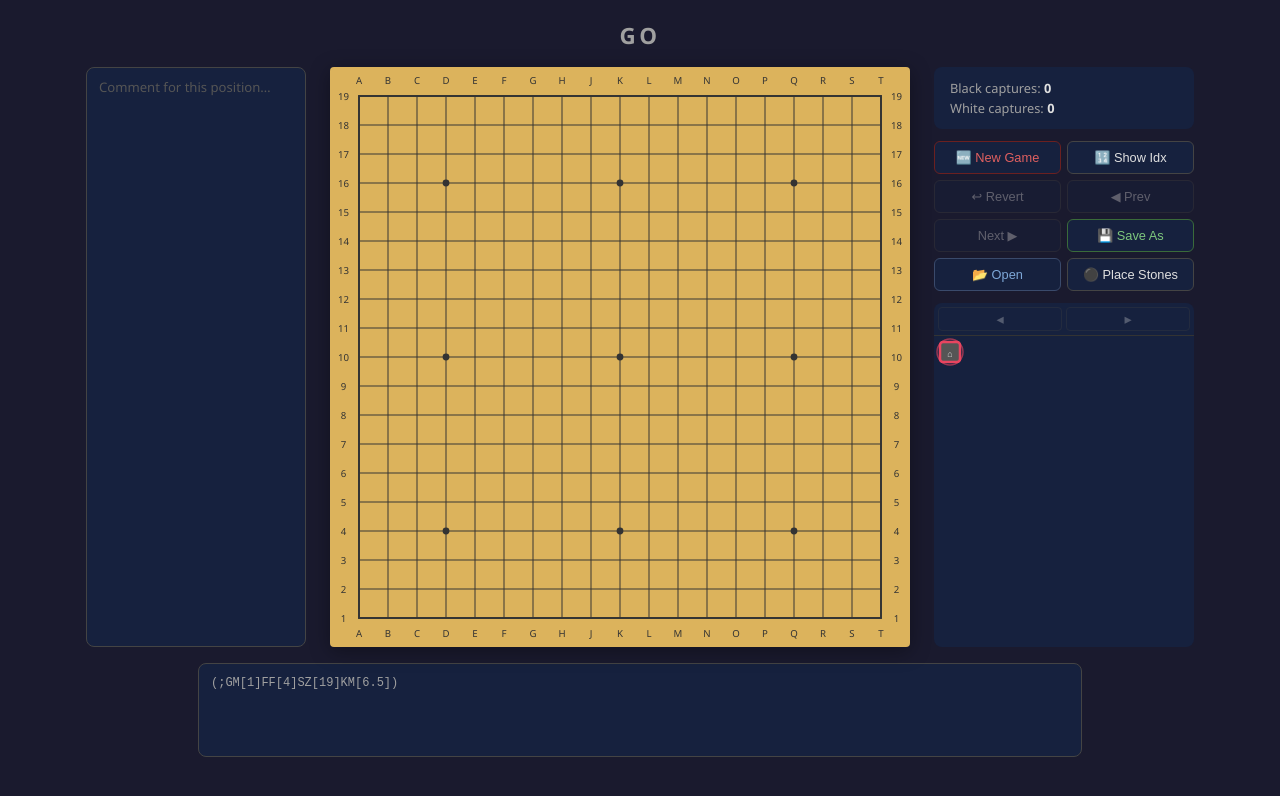
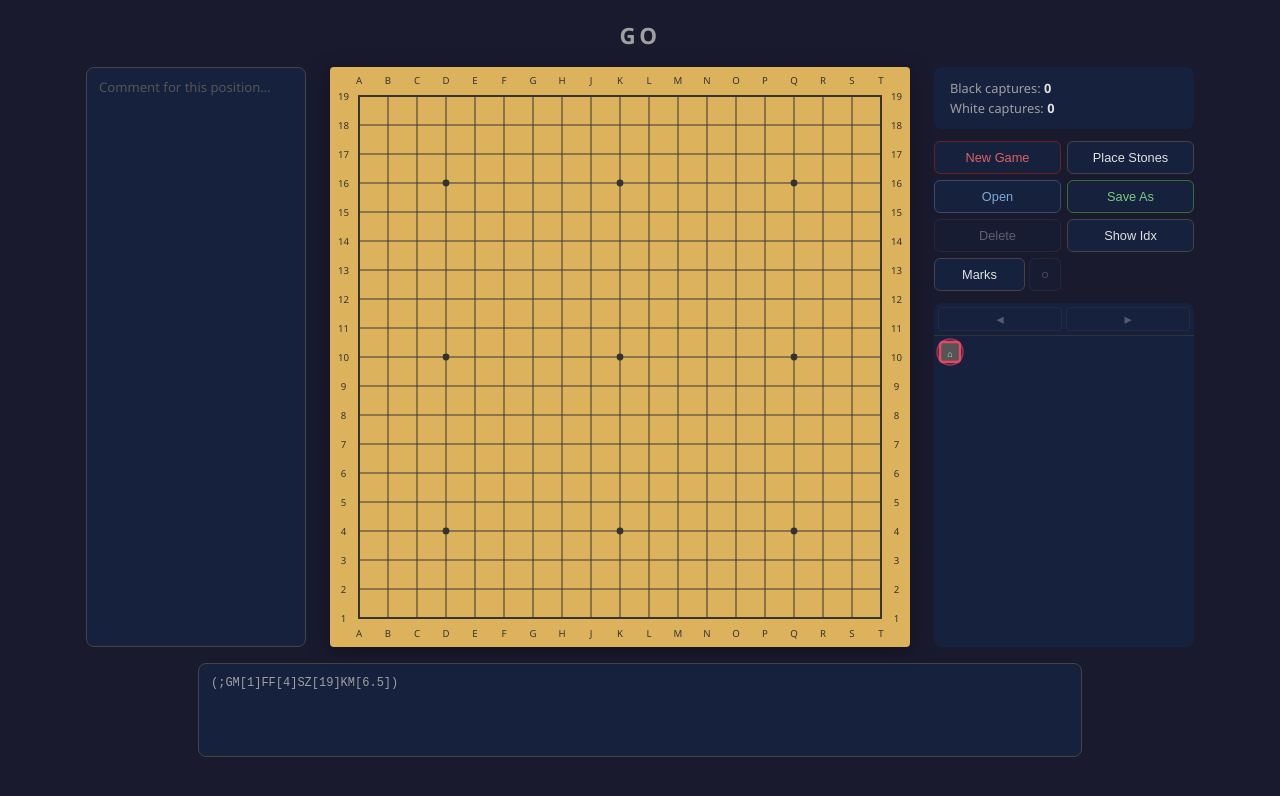
Before and after one commit to zijianz/GoVine, a React (Vite) app: page / in a window 1280 px wide. Shown: the top 796 px of the page. Built offline with nearby package versions, Linux system fonts and the light colour scheme.

Commit message:
allow adding marks and shades

```diff
--- a/src/App.tsx
+++ b/src/App.tsx
@@ -1,6 +1,6 @@
 import { useCallback, useMemo } from 'react';
 import { useGame } from './hooks/useGame';
-import { canRevert, canNavigateBackward, canNavigateForward } from './state/gameReducer';
+import { canDelete } from './state/gameReducer';
 import { generateSGF } from './core/sgf';
 import Board from './components/Board';
 import Controls from './components/Controls';
@@ -12,10 +12,8 @@ export default function App() {
   const {
     state,
     placeStone,
-    revert,
+    deleteNode,
     navigateTo,
-    navigateBackward,
-    navigateForward,
     toggleMoveNumbers,
     clearError,
     setError,
@@ -27,6 +25,9 @@ export default function App() {
     loadSGF,
     newGame,
     saveSGF,
+    toggleMarksMode,
+    setMarkType,
+    placeMark,
   } = useGame();
 
   const handleOpenFile = useCallback(
@@ -43,11 +44,16 @@ export default function App() {
     [setError]
   );
 
-  const canRevertNow = canRevert(state);
+  const canDeleteNow = canDelete(state);
   const comment = state.nodeComments.get(state.currentNodeId) ?? '';
+  const currentNodeMarks = state.treeNodes.get(state.currentNodeId)?.marks;
 
-  // Click handler: setup mode vs play mode
-  const handleCellClick = state.setupMode ? placeSetupStone : placeStone;
+  // Click handler: setup mode → marks mode → play mode
+  const handleCellClick = state.setupMode
+    ? placeSetupStone
+    : state.marksMode
+      ? placeMark
+      : placeStone;
 
   // Live SGF preview
   const sgfPreview = useMemo(
@@ -76,21 +82,19 @@ export default function App() {
           currentPlayer={state.setupMode ? state.setupColor : state.currentPlayer}
           error={state.error}
           onErrorDismiss={clearError}
+          marks={currentNodeMarks}
+          marksMode={state.marksMode}
         />
         <div className="right-column">
           <Controls
             capturedByBlack={state.capturedByBlack}
             capturedByWhite={state.capturedByWhite}
             showMoveNumbers={state.showMoveNumbers}
-            canRevert={canRevertNow}
-            canNavigateBackward={canNavigateBackward(state)}
-            canNavigateForward={canNavigateForward(state)}
+            canDelete={canDeleteNow}
             moveCount={state.moveHistory.length}
             setupMode={state.setupMode}
             setupColor={state.setupColor}
-            onRevert={revert}
-            onNavigateBackward={navigateBackward}
-            onNavigateForward={navigateForward}
+            onDelete={deleteNode}
             onToggleMoveNumbers={toggleMoveNumbers}
             onSave={saveSGF}
             onOpenFile={handleOpenFile}
@@ -99,6 +103,10 @@ export default function App() {
             onEnterSetupMode={enterSetupMode}
             onSetSetupColor={setSetupColor}
             onFinishSetup={finishSetup}
+            marksMode={state.marksMode}
+            markType={state.markType}
+            onToggleMarksMode={toggleMarksMode}
+            onSetMarkType={setMarkType}
           />
           {!state.setupMode && (
             <BranchDiagram
@@ -106,7 +114,7 @@ export default function App() {
               currentNodeId={state.currentNodeId}
               rootId="root"
               onNavigate={navigateTo}
-              onDeleteLeaf={revert}
+              onDeleteLeaf={deleteNode}
             />
           )}
         </div>
--- a/src/components/Controls.css
+++ b/src/components/Controls.css
@@ -124,6 +124,38 @@
   display: none;
 }
 
+/* ── Marks control ── */
+
+.marks-control {
+  display: flex;
+  gap: 4px;
+}
+
+.marks-toggle {
+  flex: 1;
+  min-width: 0;
+}
+
+.mark-type-select {
+  flex: 0 0 32px;
+  padding: 8px 2px;
+  border: 1px solid #444;
+  border-radius: 6px;
+  background: var(--color-surface);
+  color: var(--color-text);
+  font-size: 0.85rem;
+  cursor: pointer;
+  text-align: center;
+  appearance: none;
+  -webkit-appearance: none;
+  -moz-appearance: none;
+}
+
+.mark-type-select:disabled {
+  opacity: 0.35;
+  cursor: not-allowed;
+}
+
 /* ── Setup mode ── */
 
 .setup-title {
--- a/src/components/Controls.tsx
+++ b/src/components/Controls.tsx
@@ -1,21 +1,17 @@
 import { useRef, useCallback } from 'react';
 import { parseSGFFile } from '../core/sgf';
-import type { SGFNode } from '../core/types';
+import type { SGFNode, MarkTool } from '../core/types';
 import './Controls.css';
 
 interface ControlsProps {
   capturedByBlack: number;
   capturedByWhite: number;
   showMoveNumbers: boolean;
-  canRevert: boolean;
-  canNavigateBackward: boolean;
-  canNavigateForward: boolean;
+  canDelete: boolean;
   moveCount: number;
   setupMode: boolean;
   setupColor: 'black' | 'white';
-  onRevert: () => void;
-  onNavigateBackward: () => void;
-  onNavigateForward: () => void;
+  onDelete: () => void;
   onToggleMoveNumbers: () => void;
   onSave: () => void;
   onOpenFile: (sgfRoot: SGFNode) => void;
@@ -24,21 +20,21 @@ interface ControlsProps {
   onEnterSetupMode: () => void;
   onSetSetupColor: (color: 'black' | 'white') => void;
   onFinishSetup: () => void;
+  marksMode: boolean;
+  markType: MarkTool;
+  onToggleMarksMode: () => void;
+  onSetMarkType: (markType: MarkTool) => void;
 }
 
 export default function Controls({
   capturedByBlack,
   capturedByWhite,
   showMoveNumbers,
-  canRevert,
-  canNavigateBackward,
-  canNavigateForward,
+  canDelete,
   moveCount,
   setupMode,
   setupColor,
-  onRevert,
-  onNavigateBackward,
-  onNavigateForward,
+  onDelete,
   onToggleMoveNumbers,
   onSave,
   onOpenFile,
@@ -47,6 +43,10 @@ export default function Controls({
   onEnterSetupMode,
   onSetSetupColor,
   onFinishSetup,
+  marksMode,
+  markType,
+  onToggleMarksMode,
+  onSetMarkType,
 }: ControlsProps) {
   const fileInputRef = useRef<HTMLInputElement>(null);
 
@@ -103,30 +103,28 @@ export default function Controls({
             className={`btn ${setupColor === 'black' ? 'active' : ''}`}
             onClick={() => onSetSetupColor('black')}
           >
-            ● Place Black
+            Place Black
           </button>
           <button
             className={`btn ${setupColor === 'white' ? 'active' : ''}`}
             onClick={() => onSetSetupColor('white')}
           >
-            ○ Place White
+            Place White
           </button>
           <button className="btn btn-save" onClick={onFinishSetup}>
-            ✓ Finish
+            Finish
           </button>
           <button className="btn btn-new-game" onClick={onNewGame}>
-            ✗ Cancel
+            Cancel
           </button>
         </div>
       </div>
     );
   }
 
-  const revertTitle = !canRevert
-    ? moveCount === 0
-      ? 'No moves to revert'
-      : 'Can only revert the last move'
-    : 'Undo the last move';
+  const deleteTitle = !canDelete
+    ? 'Cannot delete the root position'
+    : 'Delete this move and everything after it';
 
   return (
     <div className="controls">
@@ -145,54 +143,59 @@ export default function Controls({
       {/* Buttons */}
       <div className="button-group">
         <button className="btn btn-new-game" onClick={handleNewGame}>
-          🆕 New Game
+          New Game
+        </button>
+
+        <button className="btn" onClick={onEnterSetupMode}>
+          Place Stones
+        </button>
+
+        <button className="btn btn-open" onClick={handleOpenClick}>
+          Open
+        </button>
+
+        <button className="btn btn-save" onClick={onSave}>
+          Save As
+        </button>
+
+        <button
+          className="btn"
+          disabled={!canDelete}
+          onClick={onDelete}
+          title={deleteTitle}
+        >
+          Delete
         </button>
 
         <button
           className={`btn ${showMoveNumbers ? 'active' : ''}`}
           onClick={onToggleMoveNumbers}
         >
-          {showMoveNumbers ? '🔢 Hide Idx' : '🔢 Show Idx'}
+          {showMoveNumbers ? 'Hide Idx' : 'Show Idx'}
         </button>
 
-        <button
-          className="btn"
-          disabled={!canRevert}
-          onClick={onRevert}
-          title={revertTitle}
-        >
-          ↩ Revert
-        </button>
-
-        <button
-          className="btn"
-          disabled={!canNavigateBackward}
-          onClick={onNavigateBackward}
-          title={!canNavigateBackward ? 'Already at the first move' : 'Go back one move'}
-        >
-          ◀ Prev
-        </button>
-
-        <button
-          className="btn"
-          disabled={!canNavigateForward}
-          onClick={onNavigateForward}
-          title={!canNavigateForward ? 'Already at the last move' : 'Go forward one move'}
-        >
-          Next ▶
-        </button>
-
-        <button className="btn btn-save" onClick={onSave}>
-          💾 Save As
-        </button>
-
-        <button className="btn btn-open" onClick={handleOpenClick}>
-          📂 Open
-        </button>
-
-        <button className="btn" onClick={onEnterSetupMode}>
-          ⚫ Place Stones
-        </button>
+        <div className="marks-control">
+          <button
+            className={`btn marks-toggle ${marksMode ? 'active' : ''}`}
+            onClick={onToggleMarksMode}
+          >
+            {marksMode && markType === 'ERASE' ? 'Eraser' : 'Marks'}
+          </button>
+          <select
+            className="mark-type-select"
+            value={markType}
+            disabled={!marksMode}
+            onChange={(e) => onSetMarkType(e.target.value as MarkTool)}
+          >
+            <option value="ERASE">⌫</option>
+            <option value="CR">○</option>
+            <option value="SQ">□</option>
+            <option value="TR">△</option>
+            <option value="MA">✕</option>
+            <option value="SL">◆</option>
+            <option value="DD">░</option>
+          </select>
+        </div>
 
         <input
           ref={fileInputRef}
--- a/src/core/sgf.ts
+++ b/src/core/sgf.ts
@@ -1,4 +1,4 @@
-import type { SGFMetadata, SGFMove, SGFNode, TreeNode } from './types';
+import type { SGFMetadata, SGFMove, SGFNode, TreeNode, Mark } from './types';
 
 // ── Coordinate conversion ──
 // Internal: (row=0, col=0) = top-left
@@ -56,6 +56,7 @@ function generateNode(
         result += `[${toSGFCoord(s.row, s.col)}]`;
       }
     }
+    result += emitMarks(node.marks ?? []);
     result += generateChildren(treeNodes, nodeComments, setupStones, node);
     return result;
   }
@@ -69,6 +70,7 @@ function generateNode(
   if (comment) {
     result += `C[${escapeSGF(comment)}]`;
   }
+  result += emitMarks(node.marks ?? []);
   result += generateChildren(treeNodes, nodeComments, setupStones, node);
   return result;
 }
@@ -104,6 +106,26 @@ function generateChildren(
 /** Escape special characters in SGF text values */
 function escapeSGF(s: string): string {
   return s.replace(/\\/g, '\\\\').replace(/\]/g, '\\]');
+}
+
+/** Emit SGF mark properties for a node's marks */
+function emitMarks(marks: Mark[]): string {
+  if (!marks || marks.length === 0) return '';
+  // Group by type
+  const byType = new Map<string, Mark[]>();
+  for (const m of marks) {
+    const list = byType.get(m.type);
+    if (list) list.push(m);
+    else byType.set(m.type, [m]);
+  }
+  let result = '';
+  for (const [type, list] of byType) {
+    result += type;
+    for (const m of list) {
+      result += `[${toSGFCoord(m.row, m.col)}]`;
+    }
+  }
+  return result;
 }
 
 // ═══════════════════════════════════════════════════════════════
@@ -181,6 +203,10 @@ function parseCollection(
           white: propResult.setupWhite,
         };
       }
+      // Collect marks
+      if (propResult.marks.length > 0) {
+        sgfNode.marks = propResult.marks;
+      }
       i = propResult.nextIndex;
 
       // After parsing properties, collect any "(...)" child collections.
@@ -232,11 +258,12 @@ function parseProperties(
   s: string,
   startIndex: number,
   metadata: SGFMetadata
-): { move: SGFMove | null; comment: string; setupBlack: { row: number; col: number }[]; setupWhite: { row: number; col: number }[]; nextIndex: number } {
+): { move: SGFMove | null; comment: string; setupBlack: { row: number; col: number }[]; setupWhite: { row: number; col: number }[]; marks: Mark[]; nextIndex: number } {
   let move: SGFMove | null = null;
   let comment = '';
   const setupBlack: { row: number; col: number }[] = [];
   const setupWhite: { row: number; col: number }[] = [];
+  const marks: Mark[] = [];
   let i = startIndex;
 
   // Regex to match KEY at current position
@@ -301,10 +328,40 @@ function parseProperties(
       case 'C':
         comment = firstVal;
         break;
+      case 'CR':
+        for (const v of values) {
+          if (v.length >= 2) marks.push({ type: 'CR', ...fromSGFCoord(v) });
+        }
+        break;
+      case 'SQ':
+        for (const v of values) {
+          if (v.length >= 2) marks.push({ type: 'SQ', ...fromSGFCoord(v) });
+        }
+        break;
+      case 'TR':
+        for (const v of values) {
+          if (v.length >= 2) marks.push({ type: 'TR', ...fromSGFCoord(v) });
+        }
+        break;
+      case 'MA':
+        for (const v of values) {
+          if (v.length >= 2) marks.push({ type: 'MA', ...fromSGFCoord(v) });
+        }
+        break;
+      case 'SL':
+        for (const v of values) {
+          if (v.length >= 2) marks.push({ type: 'SL', ...fromSGFCoord(v) });
+        }
+        break;
+      case 'DD':
+        for (const v of values) {
+          if (v.length >= 2) marks.push({ type: 'DD', ...fromSGFCoord(v) });
+        }
+        break;
     }
   }
 
-  return { move, comment, setupBlack, setupWhite, nextIndex: i };
+  return { move, comment, setupBlack, setupWhite, marks, nextIndex: i };
 }
 
 // ═══════════════════════════════════════════════════════════════
--- a/src/hooks/useGame.ts
+++ b/src/hooks/useGame.ts
@@ -1,7 +1,7 @@
 import { useReducer, useCallback } from 'react';
 import { generateSGF } from '../core/sgf';
 import { createInitialState, gameReducer } from '../state/gameReducer';
-import type { SGFNode } from '../core/types';
+import type { SGFNode, MarkTool } from '../core/types';
 
 export function useGame() {
   const [state, dispatch] = useReducer(gameReducer, null, createInitialState);
@@ -10,20 +10,12 @@ export function useGame() {
     dispatch({ type: 'PLACE_STONE', row, col });
   }, []);
 
-  const revert = useCallback(() => {
-    dispatch({ type: 'REVERT' });
+  const deleteNode = useCallback(() => {
+    dispatch({ type: 'DELETE_NODE' });
   }, []);
 
   const navigateTo = useCallback((nodeId: string) => {
     dispatch({ type: 'NAVIGATE_TO', nodeId });
-  }, []);
-
-  const navigateBackward = useCallback(() => {
-    dispatch({ type: 'NAVIGATE_BACKWARD' });
-  }, []);
-
-  const navigateForward = useCallback(() => {
-    dispatch({ type: 'NAVIGATE_FORWARD' });
   }, []);
 
   const toggleMoveNumbers = useCallback(() => {
@@ -66,6 +58,18 @@ export function useGame() {
     dispatch({ type: 'FINISH_SETUP' });
   }, []);
 
+  const toggleMarksMode = useCallback(() => {
+    dispatch({ type: 'TOGGLE_MARKS_MODE' });
+  }, []);
+
+  const setMarkType = useCallback((markType: MarkTool) => {
+    dispatch({ type: 'SET_MARK_TYPE', markType });
+  }, []);
+
+  const placeMark = useCallback((row: number, col: number) => {
+    dispatch({ type: 'PLACE_MARK', row, col });
+  }, []);
+
   /** Save current game as an SGF file */
   const saveSGF = useCallback(async () => {
     const sgfContent = generateSGF(state.treeNodes, state.nodeComments, state.setupStones, 'root');
@@ -105,10 +109,8 @@ export function useGame() {
   return {
     state,
     placeStone,
-    revert,
+    deleteNode,
     navigateTo,
-    navigateBackward,
-    navigateForward,
     toggleMoveNumbers,
     clearError,
     setError,
@@ -120,5 +122,8 @@ export function useGame() {
     loadSGF,
     newGame,
     saveSGF,
+    toggleMarksMode,
+    setMarkType,
+    placeMark,
   };
 }
--- a/src/state/gameReducer.ts
+++ b/src/state/gameReducer.ts
@@ -4,7 +4,7 @@ import {
   executeMove,
   serializeBoard,
 } from '../core/gameLogic';
-import type { GameState, GameAction, TreeNode, MoveRecord, SGFNode } from '../core/types';
+import type { GameState, GameAction, TreeNode, MoveRecord, SGFNode, Mark } from '../core/types';
 
 // ── Node ID counter ──
 
@@ -46,6 +46,8 @@ export function createInitialState(): GameState {
     setupMode: false,
     setupColor: 'black',
     setupStones: { black: [], white: [] },
+    marksMode: false,
+    markType: 'CR',
   };
 }
 
@@ -150,6 +152,9 @@ export function buildTreeFromSGF(
   }
 
   const treeNode: TreeNode = { id, parentId, childrenIds: [], move };
+  if (sgfNode.marks && sgfNode.marks.length > 0) {
+    treeNode.marks = sgfNode.marks;
+  }
   treeNodes.set(id, treeNode);
 
   for (const childSGF of sgfNode.children) {
@@ -162,23 +167,9 @@ export function buildTreeFromSGF(
 
 // ── Selectors ──
 
-export function isAtLeafNode(state: GameState): boolean {
-  const node = state.treeNodes.get(state.currentNodeId);
-  return node ? node.childrenIds.length === 0 : true;
-}
-
-export function canRevert(state: GameState): boolean {
-  return isAtLeafNode(state) && state.moveHistory.length > 0;
-}
-
-export function canNavigateBackward(state: GameState): boolean {
+export function canDelete(state: GameState): boolean {
   const node = state.treeNodes.get(state.currentNodeId);
   return node ? node.parentId !== null : false;
-}
-
-export function canNavigateForward(state: GameState): boolean {
-  const node = state.treeNodes.get(state.currentNodeId);
-  return node ? node.childrenIds.length > 0 : false;
 }
 
 // ── Reducer ──
@@ -263,26 +254,7 @@ export function gameReducer(state: GameState, action: GameAction): GameState {
       return { ...state, ...derived, currentNodeId: action.nodeId, error: null };
     }
 
-    case 'NAVIGATE_BACKWARD': {
-      const currentNode = state.treeNodes.get(state.currentNodeId);
-      if (!currentNode || !currentNode.parentId) return state;
-
-      const derived = deriveStateFromPath(state.treeNodes, currentNode.parentId, state.setupStones);
-
-      return { ...state, ...derived, currentNodeId: currentNode.parentId, error: null };
-    }
-
-    case 'NAVIGATE_FORWARD': {
-      const currentNode = state.treeNodes.get(state.currentNodeId);
-      if (!currentNode || currentNode.childrenIds.length === 0) return state;
-
-      const nextId = currentNode.childrenIds[0]; // main line = first child
-      const derived = deriveStateFromPath(state.treeNodes, nextId, state.setupStones);
-
-      return { ...state, ...derived, currentNodeId: nextId, error: null };
-    }
-
-    case 'REVERT': {
+    case 'DELETE_NODE': {
       const currentNode = state.treeNodes.get(state.currentNodeId);
       if (!currentNode || !currentNode.parentId) return state;
 
@@ -290,34 +262,17 @@ export function gameReducer(state: GameState, action: GameAction): GameState {
       const parentNode = state.treeNodes.get(parentId)!;
       const newTreeNodes = new Map(state.treeNodes);
 
-      const shouldDelete = (() => {
-        let nid: string | null = state.currentNodeId;
-        while (nid !== null) {
-          const n = state.treeNodes.get(nid);
-          if (!n || n.parentId === null) break;
-          const p = state.treeNodes.get(n.parentId);
-          if (p && p.childrenIds[0] !== nid) return true;
-          nid = n.parentId;
-        }
-        if (currentNode.childrenIds.length === 0 && parentNode.childrenIds.length === 1) {
-          return true;
-        }
-        return false;
-      })();
-
-      if (shouldDelete) {
+      // Delete the current node and everything after it
       deleteSubtree(newTreeNodes, state.currentNodeId);
       const updatedParent: TreeNode = {
         ...parentNode,
         childrenIds: parentNode.childrenIds.filter(id => id !== state.currentNodeId),
       };
       newTreeNodes.set(parentId, updatedParent);
-      }
 
-      const newCurrentNodeId = parentId;
-      const derived = deriveStateFromPath(newTreeNodes, newCurrentNodeId, state.setupStones);
+      const derived = deriveStateFromPath(newTreeNodes, parentId, state.setupStones);
 
-      return { ...state, ...derived, treeNodes: newTreeNodes, currentNodeId: newCurrentNodeId, error: null };
+      return { ...state, ...derived, treeNodes: newTreeNodes, currentNodeId: parentId, error: null };
     }
 
     case 'TOGGLE_MOVE_NUMBERS':
@@ -435,6 +390,52 @@ export function gameReducer(state: GameState, action: GameAction): GameState {
     case 'CLEAR_ERROR':
       return { ...state, error: null };
 
+    case 'TOGGLE_MARKS_MODE': {
+      const nextMarksMode = !state.marksMode;
+      return {
+        ...state,
+        marksMode: nextMarksMode,
+        markType: nextMarksMode ? state.markType : 'CR',
+      };
+    }
+
+    case 'SET_MARK_TYPE':
+      return { ...state, markType: action.markType };
+
+    case 'PLACE_MARK': {
+      const currentNode = state.treeNodes.get(state.currentNodeId);
+      if (!currentNode) return state;
+
+      const existingMarks = currentNode.marks ?? [];
+      const { row, col } = action;
+
+      let newMarks: Mark[];
+
+      if (state.markType === 'ERASE') {
+        // Eraser: remove all marks at this position
+        newMarks = existingMarks.filter(
+          m => !(m.row === row && m.col === col)
+        );
+      } else {
+        // Toggle: if mark of same type exists at this position, remove it; else add
+        const idx = existingMarks.findIndex(
+          m => m.type === state.markType && m.row === row && m.col === col
+        );
+        if (idx >= 0) {
+          newMarks = [...existingMarks];
+          newMarks.splice(idx, 1);
+        } else {
+          newMarks = [...existingMarks, { type: state.markType as Mark['type'], row, col }];
+        }
+      }
+
+      const updatedNode: TreeNode = { ...currentNode, marks: newMarks };
+      const newTreeNodes = new Map(state.treeNodes);
+      newTreeNodes.set(state.currentNodeId, updatedNode);
+
+      return { ...state, treeNodes: newTreeNodes };
+    }
+
     default:
       return state;
   }
```
Also changed, not shown: src/components/Board.tsx (+82 -3 lines), src/core/types.ts (+19 -3 lines), 2 other files (tests, documents, lock files or other folders). Lines whose indentation alone changed are shown as unchanged.
